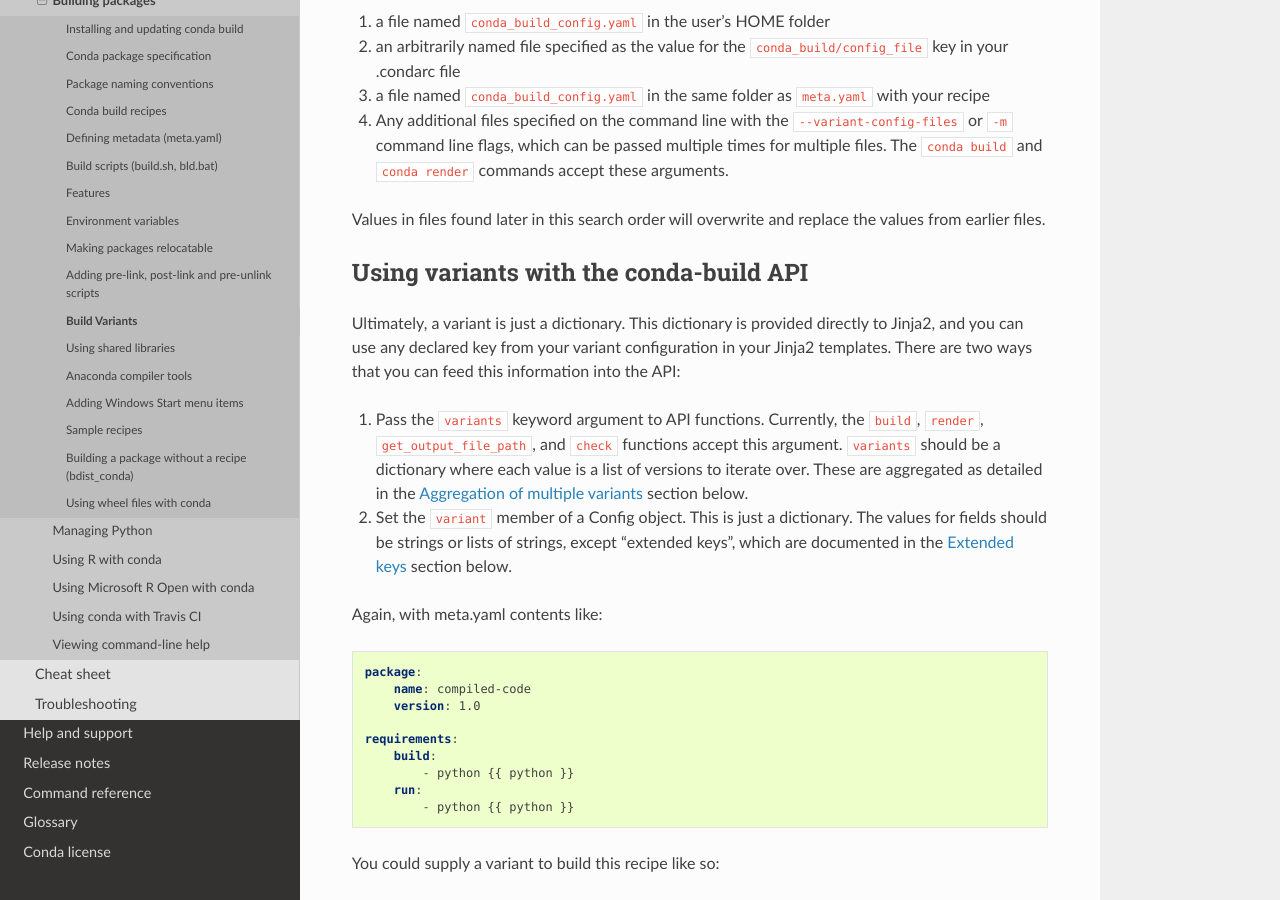
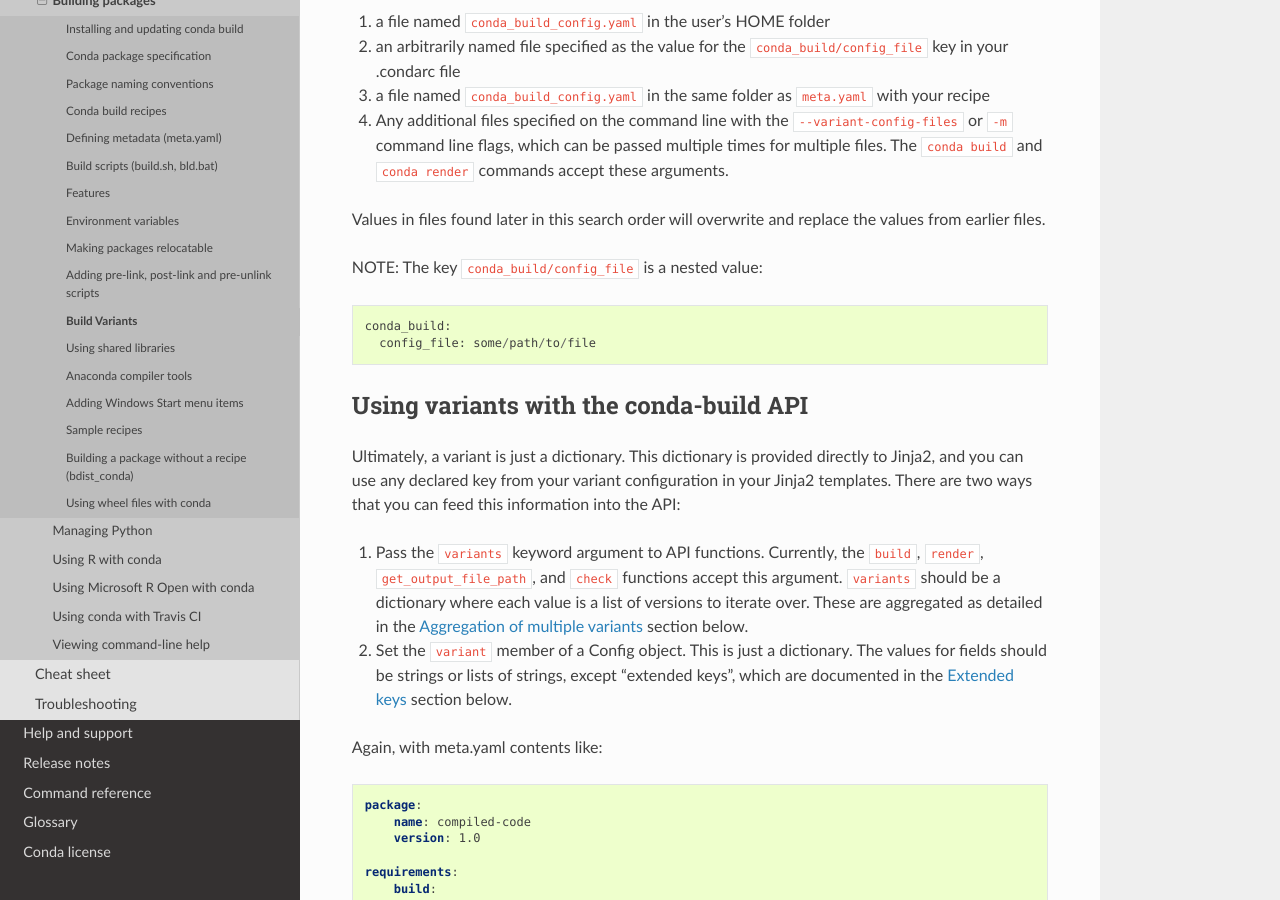
Before and after one commit to conda/conda-docs, a Sphinx documentation site: the page built from docs/source/user-guide/tasks/build-packages/variants.rst, in a window 1280 px wide and 900 px high, scrolled down 5159 px. Built offline with Sphinx 7.4.7 and the Read the Docs theme 2.0.0, drawn with Linux system fonts in a browser that asks for light colours.

Commit message:
additional info
additional info

```diff
--- a/docs/source/user-guide/tasks/build-packages/variants.rst
+++ b/docs/source/user-guide/tasks/build-packages/variants.rst
@@ -305,6 +305,11 @@ Variant input files are yaml files.  Search order for these files is the followi
 
 Values in files found later in this search order will overwrite and replace the
 values from earlier files.
+
+NOTE: The key ``conda_build/config_file`` is a nested value::
+
+    conda_build:
+      config_file: some/path/to/file
 
 
 Using variants with the conda-build API
```
